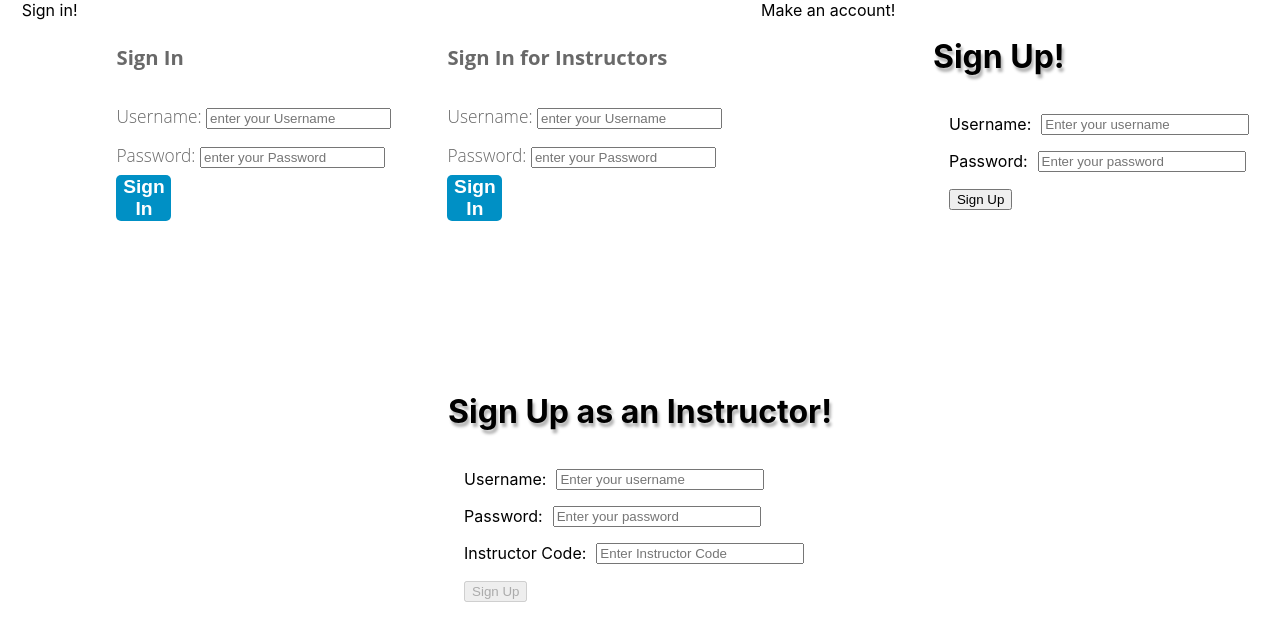
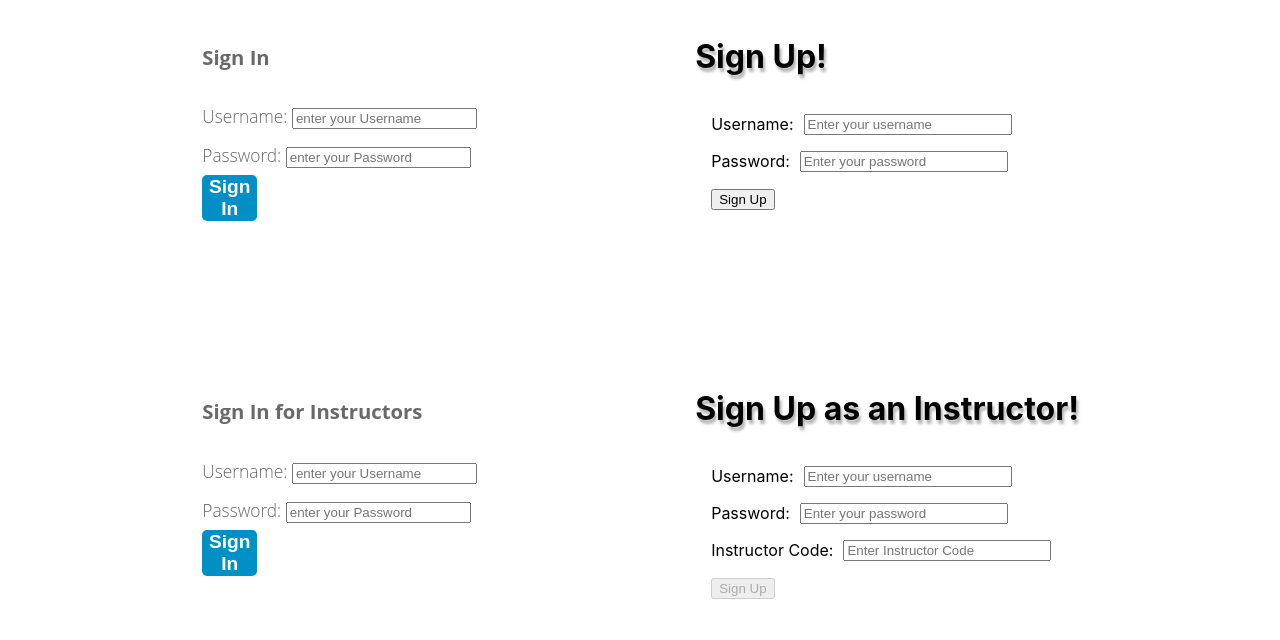
Before and after one commit to willmond-al/TT19-AnytimeFitnessBuild, a React (Create React App) app in the folder anywhere-fitness/: page / in a window 1280 px wide. Shown: the top 640 px of the page. Built offline with nearby package versions, Linux system fonts and the light colour scheme.

Commit message:
less fixed layout

```diff
--- a/anywhere-fitness/src/App.js
+++ b/anywhere-fitness/src/App.js
@@ -5,17 +5,21 @@ import ClientSignIn from './Components/ClientSignIn'
 import InstSignUp from './Components/InstructorSignUp'
 import InstSignIn from './Components/InstructorSignIn'
 import styled from 'styled-components'
+import SignIn from './Components/ClientSignIn';
 
 
 function App() {
   return (
     <StyledApp>
-      Sign in!
+
+<div className="signin">
     <ClientSignIn/>
     <InstSignIn/>
-    Make an account!
+</div>
+<div className="signup">
     <ClientSignUp/>
     <InstSignUp/>
+</div>
     </StyledApp>
   );
 }
@@ -25,6 +29,7 @@ const StyledApp = styled.div`
 display: flex;
 justify-content: space-evenly;
 flex-wrap: wrap;
+width: 100%
 
 `
 
--- a/anywhere-fitness/src/Components/ClientSignIn.js
+++ b/anywhere-fitness/src/Components/ClientSignIn.js
@@ -131,6 +131,7 @@ const SignIn = (props) => {
 const StyledSignIn = styled.div`
 
 max-width: 100%;
+/* width: 50%; */
 padding:1em;
   height:40vh;
   font-family: 'Open Sans', sans-serif;
--- a/anywhere-fitness/src/index.css
+++ b/anywhere-fitness/src/index.css
@@ -6,10 +6,9 @@ body {
   -webkit-font-smoothing: antialiased;
   -moz-osx-font-smoothing: grayscale;
 }
-
-/* *{
+/* * {
   border: 1px solid grey;
-} */
+}  */
 
 code {
   font-family: source-code-pro, Menlo, Monaco, Consolas, 'Courier New',
```
